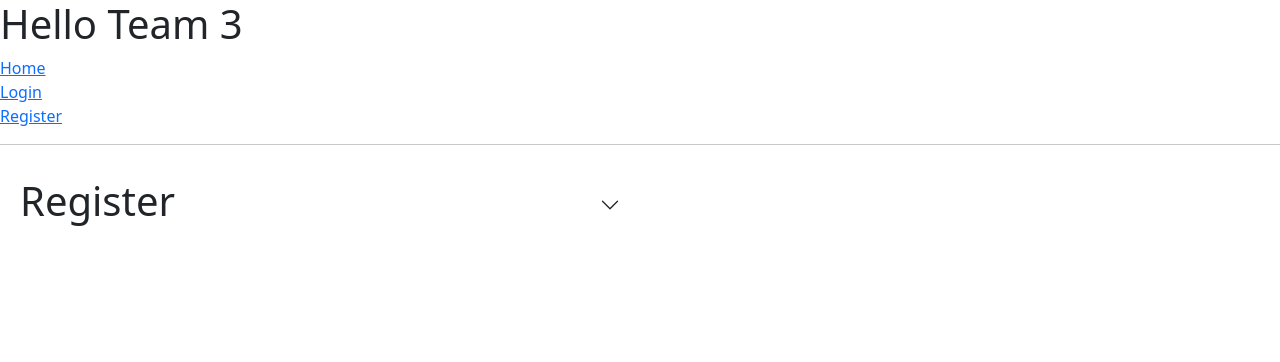
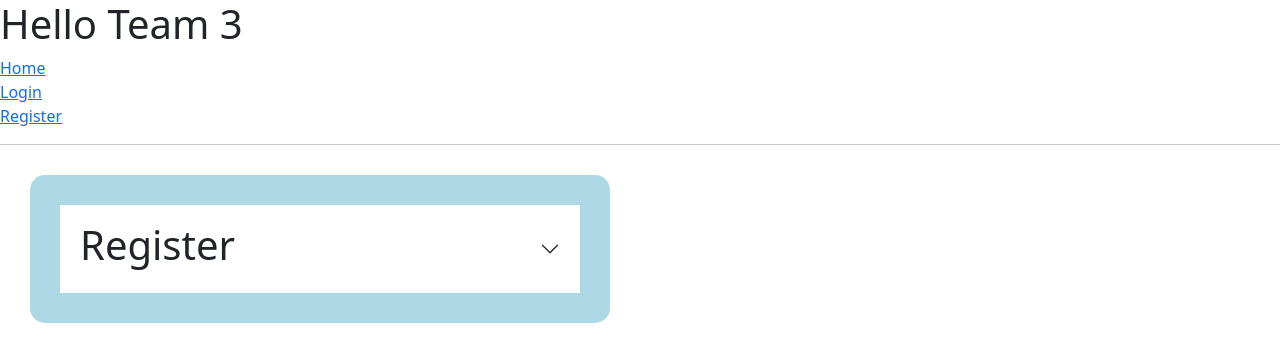
Before and after one commit to joshgor91/bbfs21-team-3, a React (Create React App) app in the folder frontend/: page /register in a window 1280 px wide. Shown: the top 362 px of the page. Built offline with nearby package versions, Linux system fonts and the light colour scheme.

Commit message:
added styles folder w register.css, added email field to register component

```diff
--- a/frontend/src/styles/register.css
+++ b/frontend/src/styles/register.css
@@ -1,5 +1,5 @@
-register-form{
-    margin: 30px 10px 0px 10px;
+.register-form{
+    margin: 30px;
     padding: 30px;
     border-radius: 15px;
     background-color: lightblue;
```
